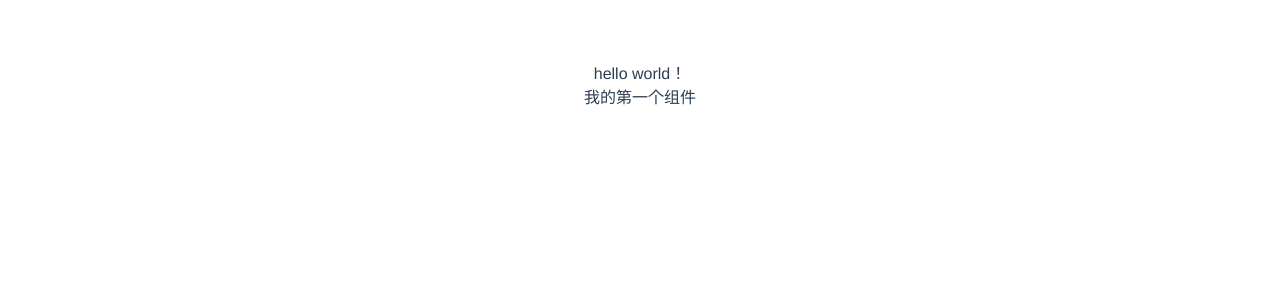
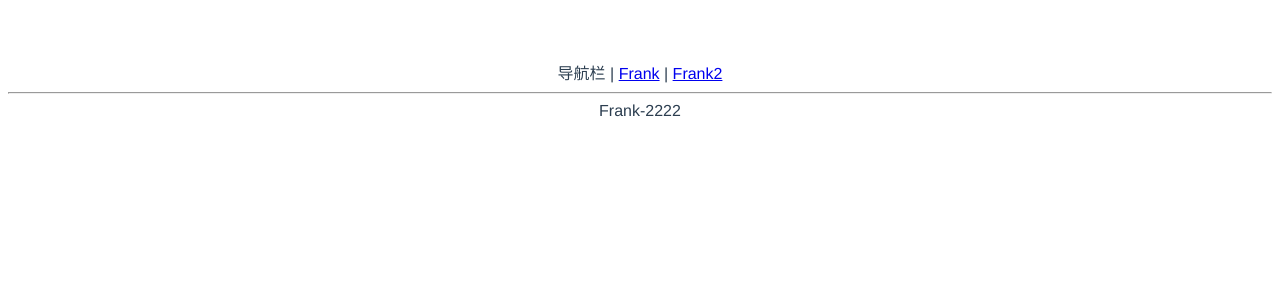
Before and after one commit to Latrevion/forest-vue3-ui, a Vue app: page /#/xxx in a window 1280 px wide. Shown: the top 300 px of the page. Built offline with nearby package versions, Linux system fonts and the light colour scheme.

Commit message:
初始化vue-router

```diff
--- a/index.html
+++ b/index.html
@@ -8,6 +8,6 @@
 </head>
 <body>
   <div id="app"></div>
-  <script type="module" src="/src/main.js"></script>
+  <script type="module" src="/src/main.ts"></script>
 </body>
 </html>
--- a/src/App.vue
+++ b/src/App.vue
@@ -1,15 +1,18 @@
 <template>
-<div>hello world！</div>
-<Frank/>
+<div>
+  导航栏 | <router-link to="/">Frank</router-link> | <router-link to="/xxx">Frank2</router-link>
+</div>
+<hr>
+<router-view></router-view>
 </template>
 
 <script>
-import Frank from './components/Frank.vue';
+
 
 export default {
   name: 'App',
   components: {
-    Frank
+
 }
 }
 </script>
--- /dev/null
+++ b/src/components/Frank2.vue
@@ -0,0 +1,5 @@
+<template>
+    <div>
+        Frank-2222
+    </div>
+</template>
--- a/src/main.js
+++ /dev/null
@@ -1,5 +0,0 @@
-import { createApp } from 'vue'
-import App from './App.vue'
-import './index.css'
-
-createApp(App).mount('#app')
--- /dev/null
+++ b/src/main.ts
@@ -0,0 +1,18 @@
+import { createApp } from 'vue'
+import App from './App.vue'
+import './index.css'
+import Frank from './components/Frank.vue'
+import Frank2 from './components/Frank2.vue'
+import {createWebHashHistory,createRouter} from 'vue-router'
+const history =createWebHashHistory()
+const router  =createRouter({
+    history:history,
+    routes:[
+        {path:'/',component:Frank},
+        {path:'/xxx',component:Frank2},
+]
+})
+
+const app= createApp(App)
+app.use(router)
+app.mount('#app')
--- /dev/null
+++ b/src/shims.d.ts
@@ -0,0 +1,6 @@
+// shims-vue.d.ts
+declare module '*.vue' {
+    import { ComponentOptions } from 'vue'
+    const componentOptions: ComponentOptions
+    export default componentOptions
+  }
```
Also changed, not shown: package.json (+4 -3 lines), 1 other file (tests, documents, lock files or other folders).
